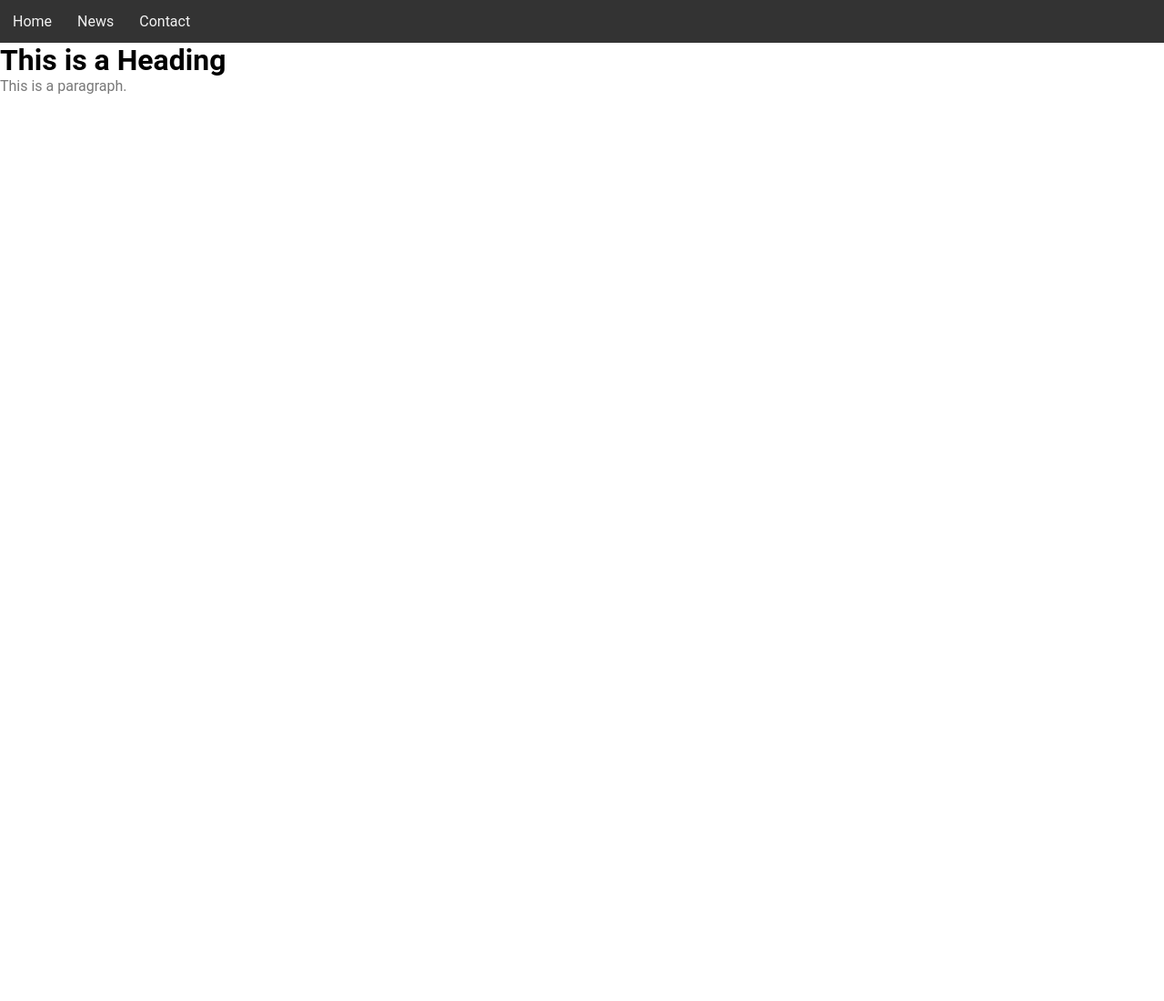
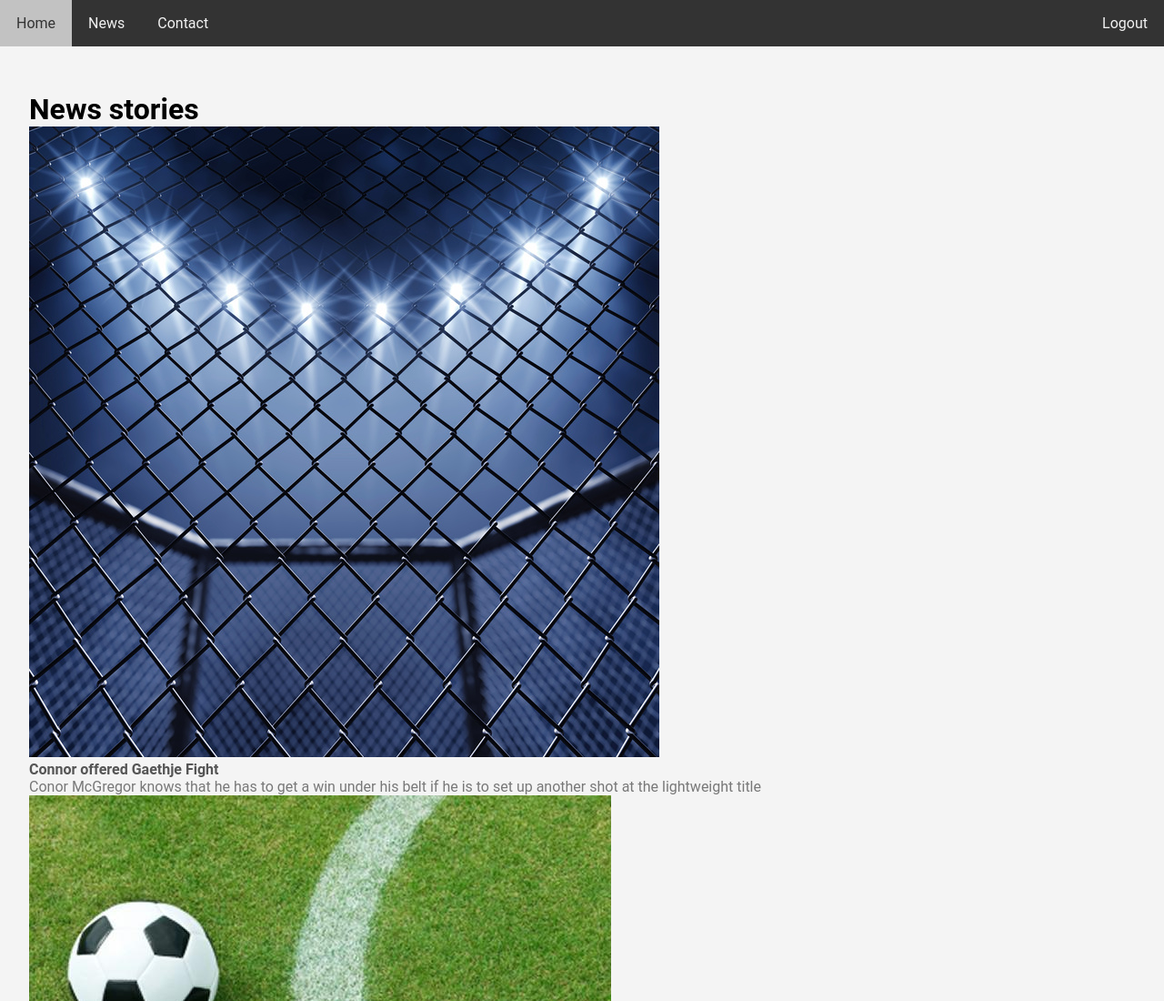
Before and after one commit to gelmisb/cssTest, a plain HTML site: page index.html in a window 1280 px wide. Shown: the top 1100 px of the page at 91% size. Before the commit the page ends 800 px from the top, so only its background shows below. Drawn offline with Linux system fonts and the light colour scheme.

Commit message:
Added content

```diff
--- /dev/null
+++ b/css/navbar.css
@@ -0,0 +1,33 @@
+ /* Style the navbar */
+#navbar {
+  overflow: hidden;
+  background-color: #333;
+  margin-bottom: 50px;
+}
+
+/* Navbar links */
+#navbar a {
+  float: left;
+  display: block;
+  color: #f2f2f2;
+  text-align: center;
+  padding: 14px;
+  text-decoration: none;
+  background-color: transparent;
+  transition: .35s;
+  padding: 16px 18px;
+}
+
+#navbar a:hover {
+  color: #333;
+  background-color: rgba(230, 230, 230, 0.8);
+  transition: .35s;
+}
+
+#logout {float: right !important;}
+
+.current {
+  background-color: #555;
+  color: #e7e7e7;
+  transition: .35s;
+}
--- a/css/styles.css
+++ b/css/styles.css
@@ -3,6 +3,10 @@
   padding: 0;
   box-sizing: border-box;
   font-family: "Roboto", sans-serif;
+}
+
+body {
+  background-color: #f4f4f4;
 }
 
 #headings {
@@ -12,7 +16,7 @@
   color: #555;
 }
 
-#newsTitles {
+.newsTitles {
   font-size: 16px;
   font-family: "Roboto", sans-serif;
   font-weight: 700;
@@ -40,35 +44,9 @@ th {
   color: #777;
 }
 
- /* Style the navbar */
-#navbar {
-  overflow: hidden;
-  background-color: #333;
+.content {
+
+  width: 95%;
+  margin-left:auto;
+  margin-right:auto;
 }
-
-/* Navbar links */
-#navbar a {
-  float: left;
-  display: block;
-  color: #f2f2f2;
-  text-align: center;
-  padding: 14px;
-  text-decoration: none;
-}
-
-/* Page content */
-.content {
-  padding: 16px;
-}
-
-/* The sticky class is added to the navbar with JS when it reaches its scroll position */
-.sticky {
-  position: fixed;
-  top: 0;
-  width: 100%;
-}
-
-/* Add some top padding to the page content to prevent sudden quick movement (as the navigation bar gets a new position at the top of the page (position:fixed and top:0) */
-.sticky + .content {
-  padding-top: 60px;
-}
--- a/index.html
+++ b/index.html
@@ -18,6 +18,7 @@
   <meta name="apple-mobile-web-app-status-bar-style" content="black">
 
   <link rel="stylesheet" href="css/styles.css">
+  <link rel="stylesheet" href="css/navbar.css">
 
   <title>CSS test - Gelmis Bartulis</title>
 
@@ -25,12 +26,57 @@
   <body>
 
    <div id="navbar">
-    <a href="#home">Home</a>
+    <a href="#home" class="current">Home</a>
     <a href="#news">News</a>
     <a href="#contact">Contact</a>
+    <a href="#logout" id="logout">Logout</a>
   </div>
-  <h1>This is a Heading</h1>
-  <p>This is a paragraph.</p>
+
+    <div class="content">
+
+      <div id="newsStories">
+        <h1 id="heading">News stories</h1>
+
+        <div id="newsStoriesFlex">
+          <div id="story1" class="story">
+            <img src="img/News/1.jpg" alt="News story 1">
+            <div id="storyFlexbox">
+              <h3 class="newsTitles">Connor offered Gaethje Fight</h3>
+              <p>
+                Conor McGregor knows that he has to get a win under his belt if he is to set up another shot at the lightweight title
+              </p>
+            </div>
+          </div>
+
+          <div id="story2" class="story">
+            <img src="img/News/2.jpg" alt="News story 2">
+            <div class="storyFlexbox">
+              <h3 class="newsTitles">Chelsea V Man U Preview</h3>
+              <p>
+                Two of the biggest clubs left in the FA Cup are set to go head-to-head as Chelsea prepare to host Manchester get ready to rumble at...
+              </p>
+            </div>
+          </div>
+
+
+          <div id="story3" class="story">
+            <img src="img/News/3.jpg" alt="News story 1">
+            <div class="storyFlexbox">
+              <h3 class="newsTitles">Tiger Woods wins the  Masters</h3>
+              <p>
+                Improbable. Inspirational. Thrilling. Historic. Countless words have been written about Woods' fifth Masters...
+              </p>
+            </div>
+          </div>
+
+
+        </div>
+
+      </div>
+
+
+    </div>
+
 
   </body>
 </html>
```
